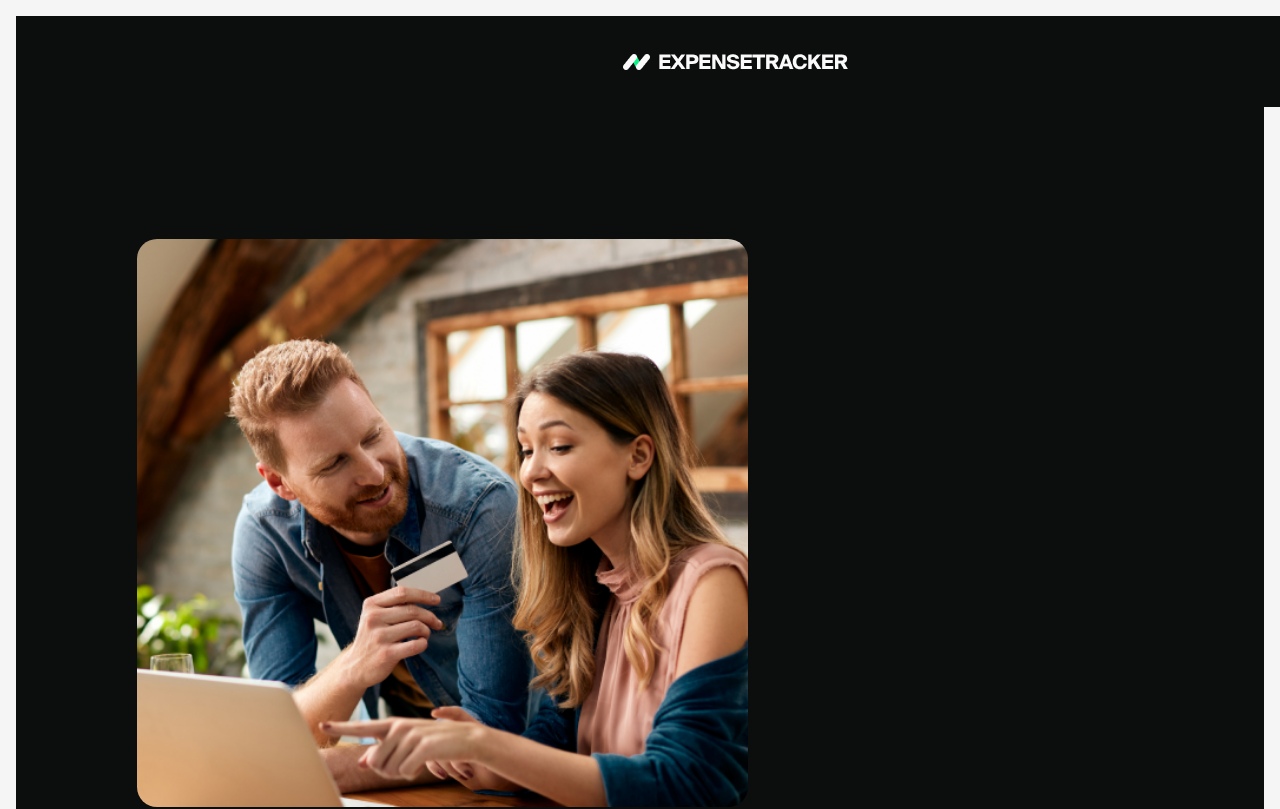
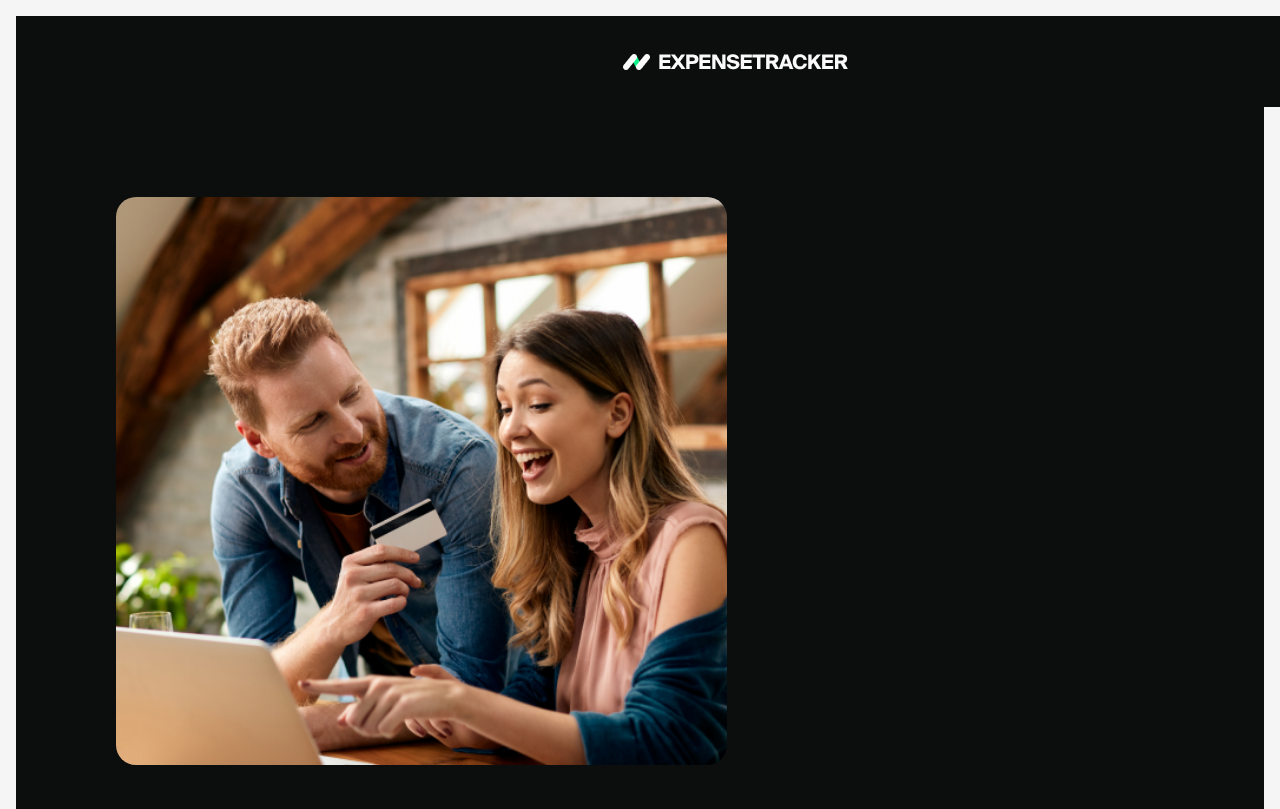
Before and after one commit to Reuelle/expense-tracker, a React (Create React App) app: page /expense-tracker/login in a window 1280 px wide. Shown: the top 809 px of the page. Built offline with nearby package versions, Linux system fonts and the light colour scheme.

Commit message:
Update Decoration.module.css

```diff
--- a/src/components/Decoration/Decoration.module.css
+++ b/src/components/Decoration/Decoration.module.css
@@ -11,8 +11,8 @@
 
 .backgroundImage {
   position: absolute; /* Keeps it in the background */
-  top: 132px; /* Margin from the top */
-  left: 121px; /* Margin from the left */
+  top: 90px; /* Margin from the top */
+  left: 100px; /* Margin from the left */
   width: 611px; /* Fixed width */
   height: 568px; /* Fixed height */
   background-size: cover;
```
